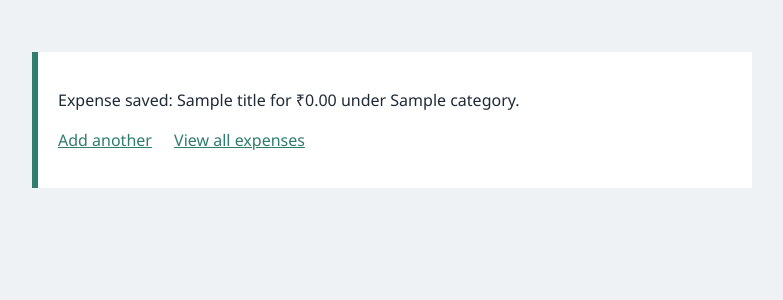
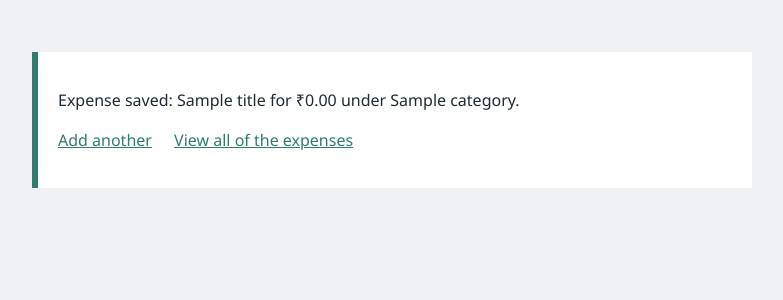
Before and after one commit to maniharshitha19/DevOps_CaseStudy, a Flask app: template templates/success.html in a window 1280 px wide. Shown: the part 54-354 px from the top of the page, without its empty margins (248-1031 px from the left). Run offline with Flask 3, Linux system fonts and the light colour scheme; the template is opened without the code that fills it: most values are stand-ins (such as "Sample title", 1, 10 or a date in 2020).

Commit message:
change in succes to check poll scm

```diff
--- a/templates/success.html
+++ b/templates/success.html
@@ -5,7 +5,7 @@
     <p id="message">Expense saved: {{ title }} for ₹{{ '%.2f' % amount }} under {{ category }}.</p>
     <p>
         <a href="{{ url_for('add') }}">Add another</a>
-        <a href="{{ url_for('index') }}">View all expenses</a>
+        <a href="{{ url_for('index') }}">View all of the expenses</a>
     </p>
 </div>
 {% endblock %}
```
